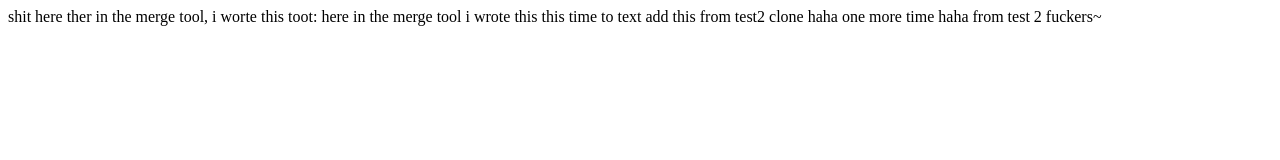
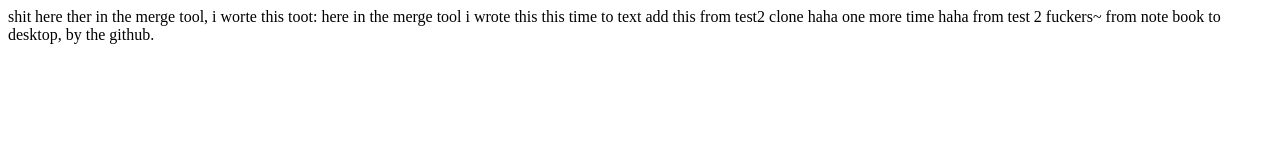
Before and after one commit to suhcrates-web/test2, a plain HTML site: page index.html in a window 1280 px wide. Drawn offline with Linux system fonts and the light colour scheme.

Commit message:
from notebook to desktop

```diff
--- a/index.html
+++ b/index.html
@@ -12,4 +12,6 @@ this from test2 clone haha
 
 one more time haha from test 2 fuckers~
 
+
+from note book to desktop, by the github.
 </html>
```
Also changed, not shown: fuck.html (added, +3 -0 lines).
